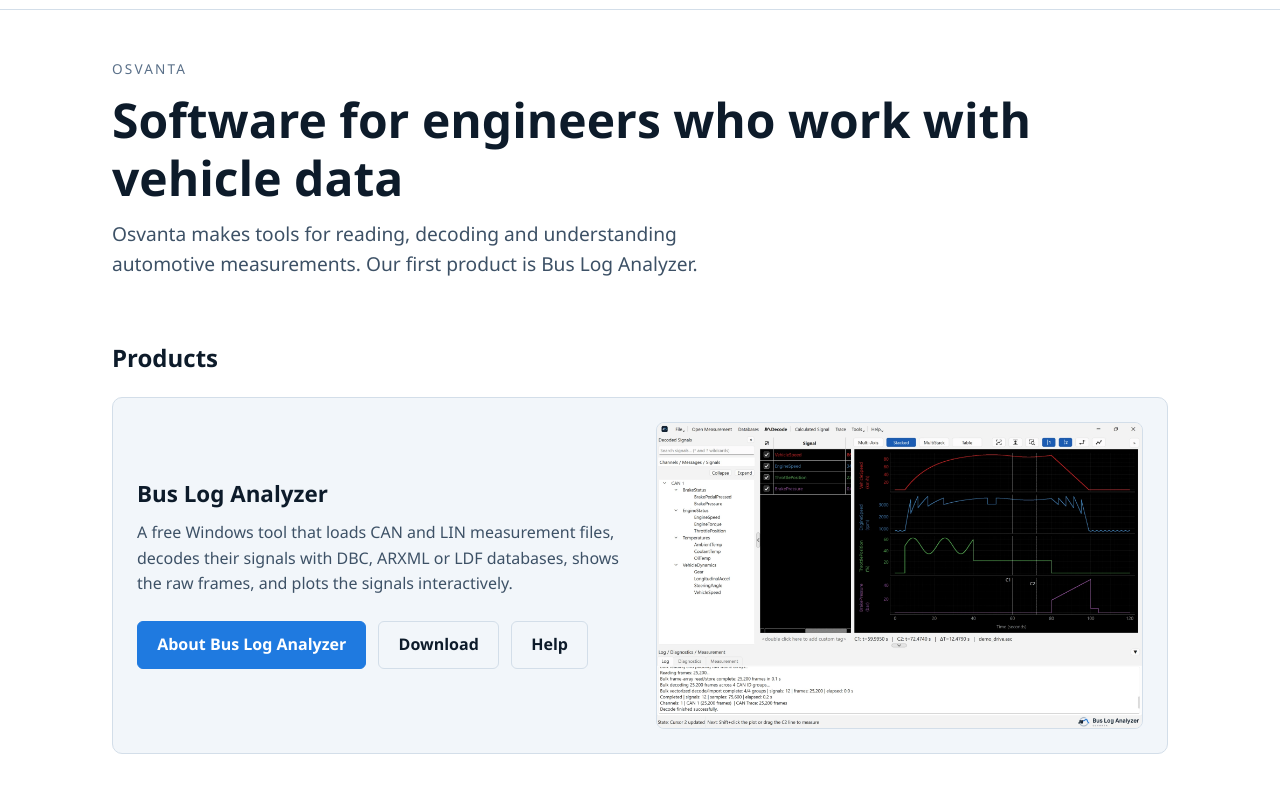
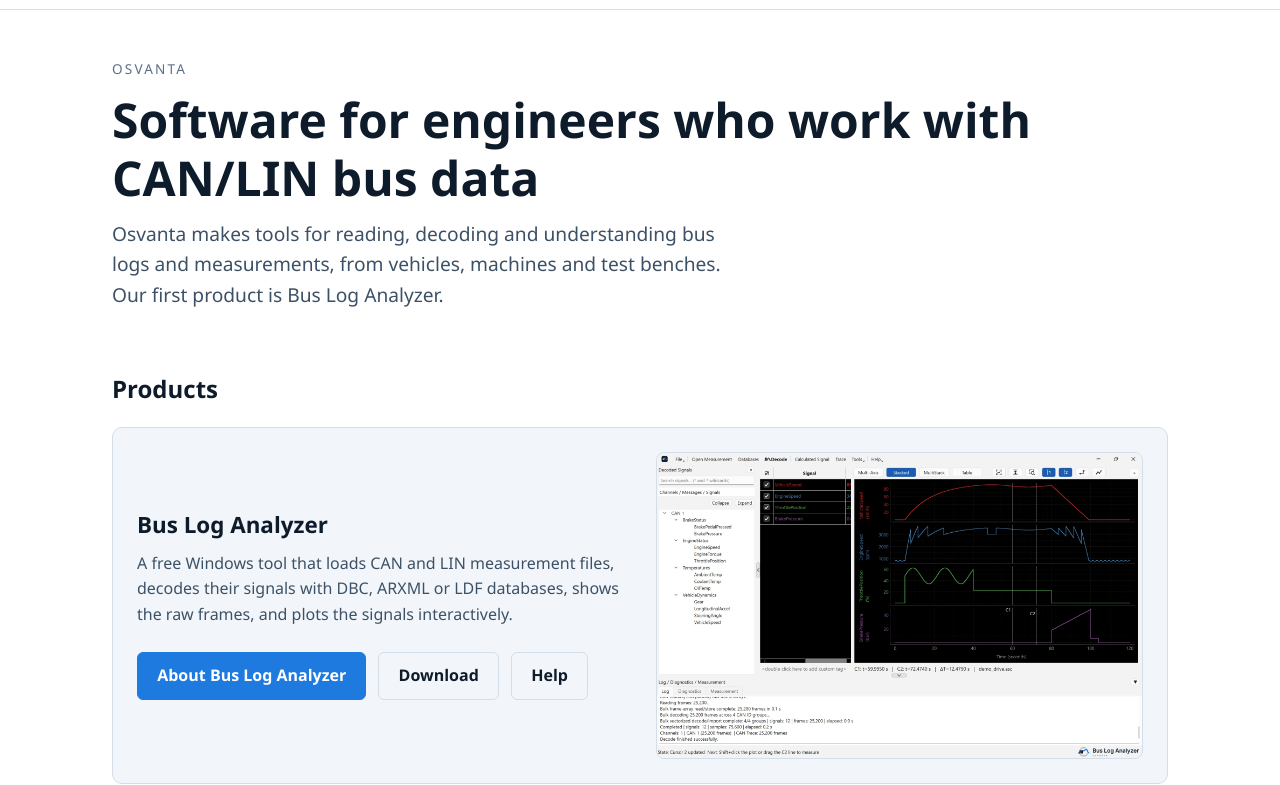
Before and after one commit to osvanta/osvanta.github.io, an Astro site: page / in a window 1280 px wide. Shown: the part 49-834 px from the top of the page. Built offline with nearby package versions, Linux system fonts and the light colour scheme; Astro itself is replaced by a stand-in of ours.

Commit message:
Home: headline says CAN/LIN bus data, not vehicle data
Co-Authored-By: Claude Fable 5.2 <noreply@anthropic.com>

```diff
--- a/src/pages/index.astro
+++ b/src/pages/index.astro
@@ -22,14 +22,14 @@ const principles = [
 ---
 <Base
   title="Osvanta"
-  description="Osvanta makes software for engineers who work with vehicle measurement data. Its first product is Bus Log Analyzer, a free Windows tool for CAN and LIN measurements."
+  description="Osvanta makes software for engineers who work with CAN/LIN bus data. Its first product is Bus Log Analyzer, a free Windows tool for CAN and LIN measurements."
 >
   <section class="hero">
     <p class="eyebrow">Osvanta</p>
-    <h1>Software for engineers who work with vehicle data</h1>
+    <h1>Software for engineers who work with CAN/LIN bus data</h1>
     <p class="lead">
-      Osvanta makes tools for reading, decoding and understanding automotive measurements. Our
-      first product is Bus Log Analyzer.
+      Osvanta makes tools for reading, decoding and understanding bus logs and measurements, from
+      vehicles, machines and test benches. Our first product is Bus Log Analyzer.
     </p>
   </section>
 
```
